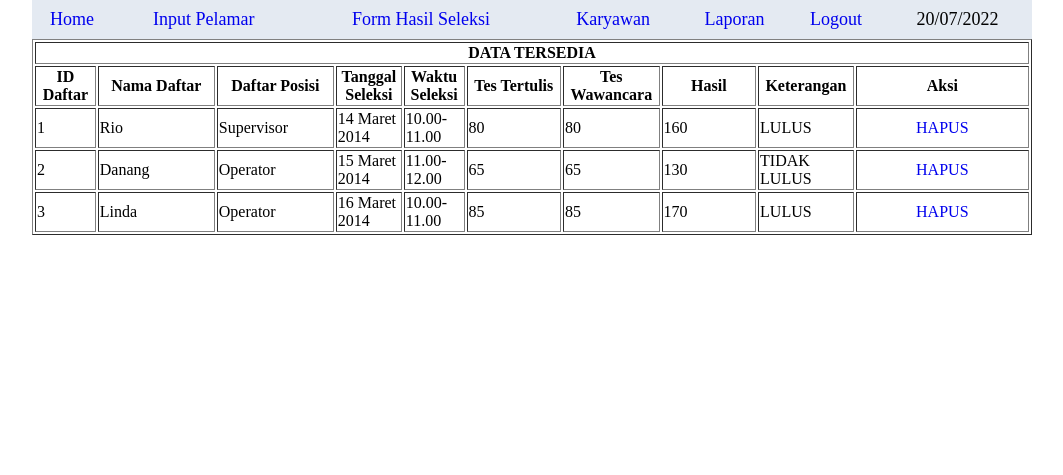
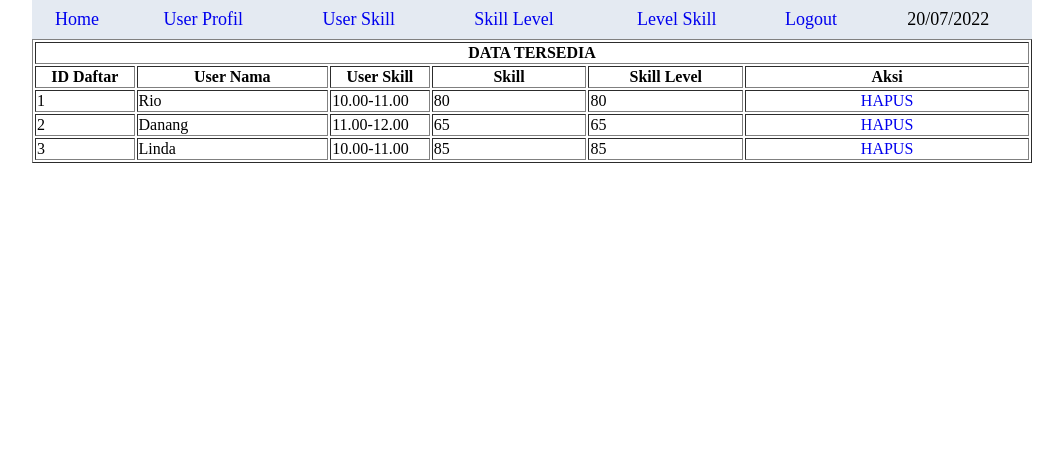
Before and after one commit to Asep90/MITT_Asep-Andriyanto, a PHP site: page /admin/tampilseleksi.php in a window 1280 px wide. Shown: the part 209-684 px from the top of the page, without its empty margins (108-1171 px from the left). Run offline with PHP 8.4, Linux system fonts and the light colour scheme; data comes from the database, SQL or seed files in the repository.

Commit message:
merubah menjadi form Skill

```diff
--- a/admin/tampilseleksi.php
+++ b/admin/tampilseleksi.php
@@ -9,27 +9,27 @@ A:visited {text-decoration:none}
 A:active {text-decoration: none}
 -->
 </style>
-<title>PT Krisna Raja Sukses</title>
+<title>Mandiri</title>
 
 </head>
 <body>
 <table height="100px" width="1000px" border="0" align="center" cellpadding="0" cellspacing="0">
 <tr>
   <td>
-	<img src="gambar/welcome.jpg" height="200px" width="1000px"></td>
+	<img src="gambar/logo.jpg" height="200px" width="1000px"></td>
   </tr>
    <tr>
     <table bgcolor="#E4EAF2" height="40px" width="1000px" border="0" align="center" cellpadding="0" cellspacing="0">
      <tr>
      <td align="center" ><a href="../index.php"><font face="Britannic bold" size="4">Home
 	 </font></a></td>
-	 <td align="center"><a href="pelamar.php"><font face="Britannic bold" size="4">Input Pelamar
+	 <td align="center"><a href="pelamar.php"><font face="Britannic bold" size="4">User Profil
 	 </font></a></td>
-	 <td align="center"><a href="seleksi.php"><font face="Britannic bold" size="4">Form Hasil Seleksi
+	 <td align="center"><a href="seleksi.php"><font face="Britannic bold" size="4">User Skill
 	 </font></a></td>
-	 <td align="center"><a href="input.php"><font face="Britannic bold" size="4">Karyawan
+	 <td align="center"><a href="input.php"><font face="Britannic bold" size="4">Skill Level
 	 </font></a></td>
-	 <td align="center"><a href="laporan.php"><font face="Britannic bold" size="4">Laporan
+	 <td align="center"><a href="laporan.php"><font face="Britannic bold" size="4">Level Skill
 	 </font></a></td>
 	 <td align="center"><a href="../logout.php"><font face="Britannic bold" size="4">Logout
 	 <td align="center"><font face="Britannic bold" size="4"><?php
@@ -48,15 +48,10 @@ echo date("d/m/Y");
 
  <tr>
   <td width="50"><div align="center"><strong>ID Daftar<strong></div></td>
-  <td width="100"><div align="center"><strong>Nama Daftar</strong></div></td>
-  <td width="100"><div align="center"><strong>Daftar Posisi</strong></div></td>
-  <td width="50"><div align="center"><strong>Tanggal Seleksi</strong></div>
-    <div align="left"></div></td>
-  <td width="50"><div align="center"><strong>Waktu Seleksi</strong></div></td>
-  <td width="80"><div align="center"><strong>Tes Tertulis</strong></div></td>
-  <td width="80"><div align="center"><strong>Tes Wawancara</strong></div></td>
-  <td width="80"><div align="center"><strong>Hasil</strong></div></td>
-  <td width="80"><div align="center"><strong>Keterangan</strong></div></td>
+  <td width="100"><div align="center"><strong>User Nama</strong></div></td>
+  <td width="50"><div align="center"><strong>User Skill</strong></div></td>
+  <td width="80"><div align="center"><strong>Skill </strong></div></td>
+  <td width="80"><div align="center"><strong>Skill Level</strong></div></td>
   <td width="150"><div align="center"><strong> Aksi </strong></div></td>
  </tr>
 
@@ -70,13 +65,10 @@ $nomor++;
 echo "<tr>
   <td>$nomor</td>
   <td>$sql[nama]</td>
-  <td>$sql[daftar_posisi]</td>
-  <td>$sql[tanggal_seleksi]</td>
   <td>$sql[waktu_seleksi]</td>
    <td>$sql[tes_tulis]</td>
     <td>$sql[tes_wawancara]</td>
-  <td>$sql[hasil]</td>
-   <td>$sql[ket]</td>
+
 
 <td align='center'><a href='javascript:if(confirm(\"Apakah Anda Ingin Menghapus Data ini...\")){ window.location=\"hapusseleksi.php?id=$sql[id]\"; }'>HAPUS</a> </td>
 </tr>";
```
